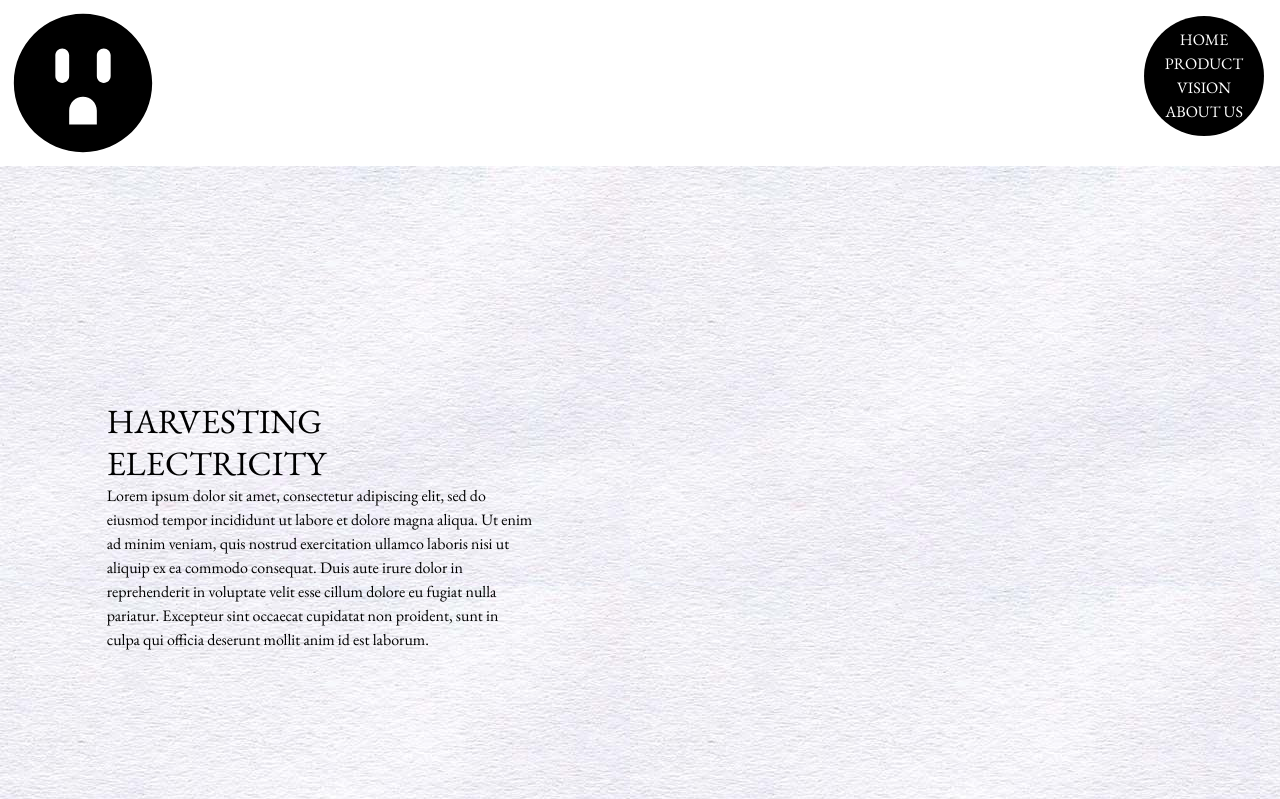
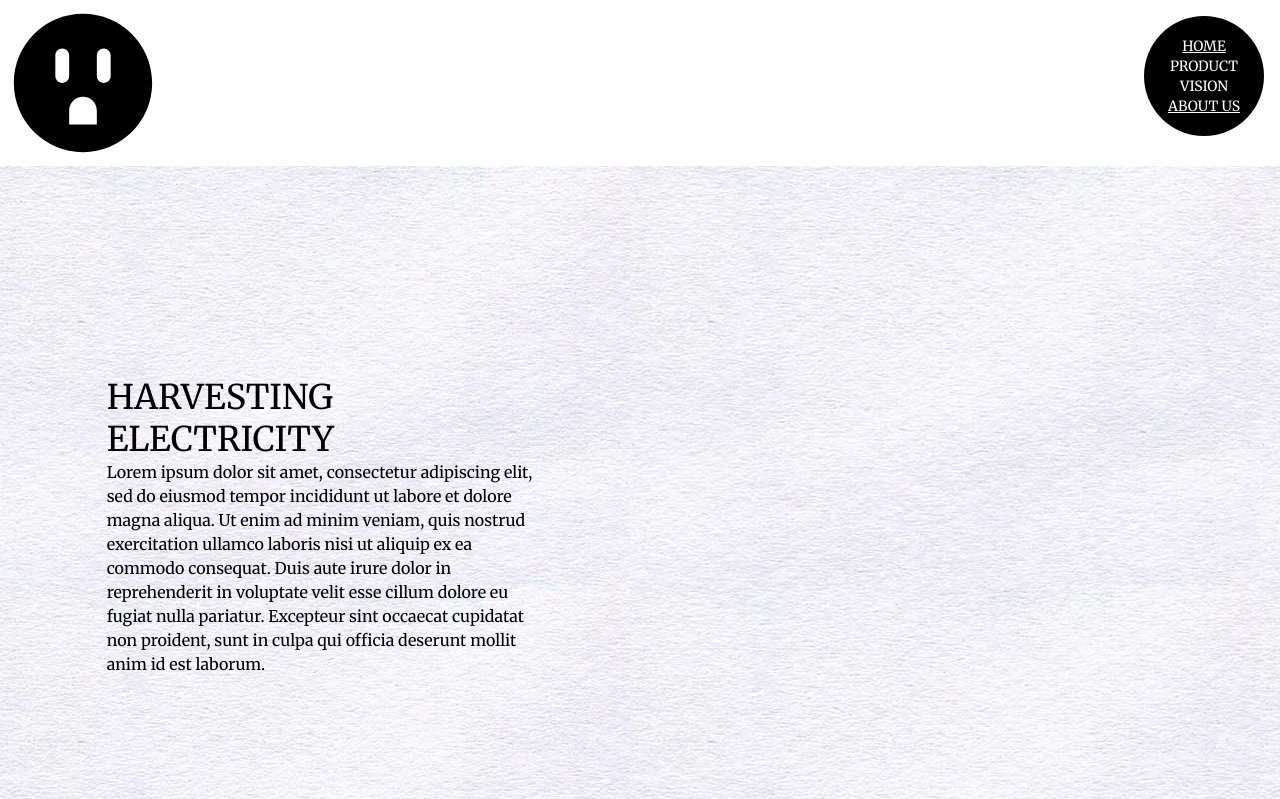
Before and after one commit to Braxmaster/master_thesis_website, a React (Create React App) app: page / in a window 1280 px wide. Shown: the top 799 px of the page. Built offline with nearby package versions, Linux system fonts and the light colour scheme.

Commit message:
Nav circle can now detect if something is in the viewport

```diff
--- a/public/index.html
+++ b/public/index.html
@@ -4,8 +4,9 @@
     <meta charset="utf-8" />
     <link rel="icon" href="%PUBLIC_URL%/favicon.ico" />
     <link rel="preconnect" href="https://fonts.gstatic.com" />
+    <link rel="preconnect" href="https://fonts.gstatic.com" />
     <link
-      href="https://fonts.googleapis.com/css2?family=EB+Garamond:ital,wght@0,400;0,500;0,600;0,700;0,800;1,400;1,500;1,600;1,700;1,800&display=swap"
+      href="https://fonts.googleapis.com/css2?family=Merriweather:ital,wght@0,300;0,400;0,700;0,900;1,300;1,400;1,700;1,900&display=swap"
       rel="stylesheet"
     />
     <meta name="viewport" content="width=device-width, initial-scale=1" />
--- a/src/App.css
+++ b/src/App.css
@@ -56,3 +56,7 @@
 .Box_in_circle {
   height: 100%;
 }
+
+.nav_item_in_circle {
+  cursor: pointer;
+}
--- a/src/NavigationCircle.js
+++ b/src/NavigationCircle.js
@@ -14,9 +14,11 @@ function NavigationCircle(props) {
       >
         {props.labels.map((label, index) => (
           <Grid item key={index}>
-            <Typography>
+            <Typography variant="body2">
               <Link
+                underline={props.bold[index] ? "always" : "node"}
                 color="inherit"
+                className="nav_item_in_circle"
                 onClick={() => props.handleScrollToo(label)}
               >
                 {label}
--- a/src/site.js
+++ b/src/site.js
@@ -10,9 +10,14 @@ class Site extends React.Component {
   constructor(props) {
     super(props);
 
+    this.state = {
+      labels: ["HOME", "PRODUCT", "VISION", "ABOUT US"],
+      inView: [false, false, false, false],
+    };
+
     this.theme = createMuiTheme({
       typography: {
-        fontFamily: ["EB Garamond", "serif"].join(","),
+        fontFamily: ["Merriweather", "serif"].join(","),
       },
     });
 
@@ -23,6 +28,8 @@ class Site extends React.Component {
     this.ABOUT_US = React.createRef();
 
     this.handleScrollToo = this.handleScrollToo.bind(this);
+    this.isInViewport = this.isInViewport.bind(this);
+    this.handleScrollToElement = this.handleScrollToElement.bind(this);
   }
 
   // THIS IS TERRIBLE, FORGIVE ME
@@ -40,15 +47,45 @@ class Site extends React.Component {
     scroll_to.current.scrollIntoView({ behavior: "smooth" });
   }
 
+  componentDidMount() {
+    window.addEventListener("scroll", this.handleScrollToElement);
+  }
+
+  componentWillUnmount() {
+    window.removeEventListener("scroll", this.handleScrollToElement);
+  }
+
+  handleScrollToElement(event) {
+    if (this.isInViewport(0, this.PRODUCT)) {
+      this.setState({ inView: [false, true, false, false] });
+    }
+    if (this.isInViewport(0, this.HOME)) {
+      this.setState({ inView: [true, false, false, false] });
+    }
+    if (this.isInViewport(0, this.VISION)) {
+      this.setState({ inView: [true, false, true, false] });
+    }
+    if (this.isInViewport(0, this.ABOUT_US)) {
+      this.setState({ inView: [true, false, false, true] });
+    }
+  }
+
+  isInViewport(offset = 0, ref) {
+    if (!ref) return false;
+    const top = ref.current.getBoundingClientRect().top;
+    return top + offset >= 0 && top - offset <= window.innerHeight;
+  }
+
   render() {
     return (
       <ThemeProvider theme={this.theme}>
-        <div>
+        <div onScroll={() => console.log("Scrolling")}>
           <div ref={this.HOME}>
             <TopBorder />
           </div>
           <NavigationCircle
-            labels={["HOME", "PRODUCT", "VISION", "ABOUT US"]}
+            labels={this.state.labels}
+            bold={this.state.inView}
             handleScrollToo={this.handleScrollToo}
           />
           <div>
```
Also changed, not shown: 1 other file (tests, documents, lock files or other folders).
